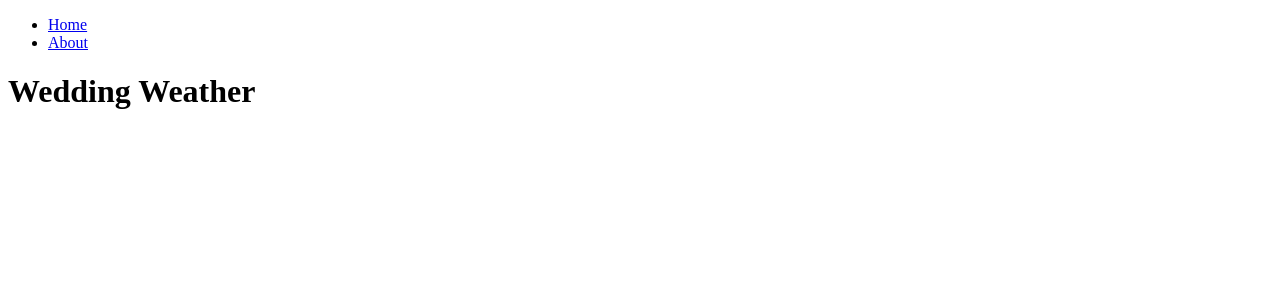
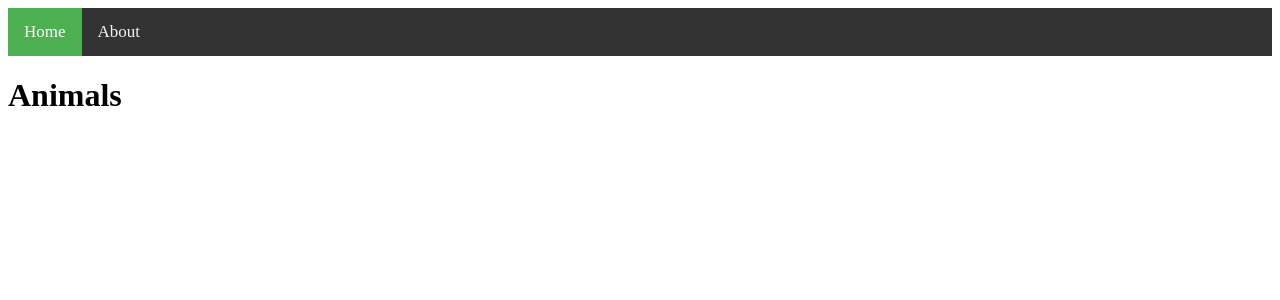
Before and after one commit to katelynburke/dog_breed_detection, a Flask app: page / in a window 1280 px wide. Shown: the top 300 px of the page. Run offline with Flask 2, Linux system fonts and the light colour scheme; some libraries are stand-ins or nearby versions.

Commit message:
maralees files

```diff
--- a/static/css/style.css
+++ b/static/css/style.css
@@ -0,0 +1,27 @@
+/* Add a black background color to the top navigation */
+.topnav {
+    background-color: #333;
+    overflow: hidden;
+  }
+
+  /* Style the links inside the navigation bar */
+  .topnav a {
+    float: left;
+    color: #f2f2f2;
+    text-align: center;
+    padding: 14px 16px;
+    text-decoration: none;
+    font-size: 17px;
+  }
+
+  /* Change the color of links on hover */
+  .topnav a:hover {
+    background-color: #ddd;
+    color: black;
+  }
+
+  /* Add a color to the active/current link */
+  .topnav a.active {
+    background-color: #4CAF50;
+    color: white;
+  }
--- a/templates/index.html
+++ b/templates/index.html
@@ -2,7 +2,7 @@
 <html lang="en">
 <head>
     <meta charset="utf-8">
-    <title>Wedding Weather</title>
+    <title>Animal Identification</title>
     <!-- Link and Script for Bootstrap -->
     <meta name="viewport" content="width=device-width, initial-scale=1">
     <script src="https://code.jquery.com/jquery-3.3.1.slim.min.js" integrity="sha384-q8i/X+965DzO0rT7abK41JStQIAqVgRVzpbzo5smXKp4YfRvH+8abtTE1Pi6jizo" crossorigin="anonymous"></script>
@@ -13,17 +13,15 @@
 </head>
 
 <body>
-    <nav class="nav navbar">
-        <div>
-            <ul class="nav navbar-nav">
-                <li class="active"><a href="{{ url_for('.home') }}">Home</a></li>
-                <li><a href="{{ url_for('.About') }}">About</a></li>
-            </ul>
-        </div>
+    <nav>
+        <div class="topnav">
+            <a class="active" href="{{ url_for('.home') }}">Home</a>
+            <a href="{{ url_for('.About') }}">About</a>
+          </div>
     </nav>
 
 
-    <h1>Wedding Weather</h1>
+    <h1>Animals</h1>
 
     <!-- Script for D3.js  -->
     <script src="https://cdnjs.cloudflare.com/ajax/libs/d3/5.5.0/d3.min.js"></script>
```
Also changed, not shown: templates/about.html (+9 -9 lines).
